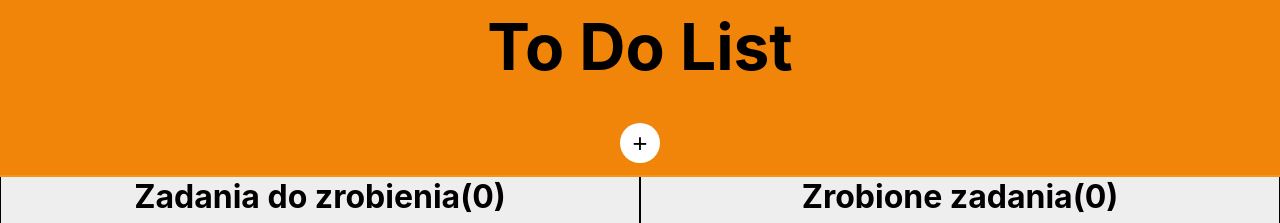
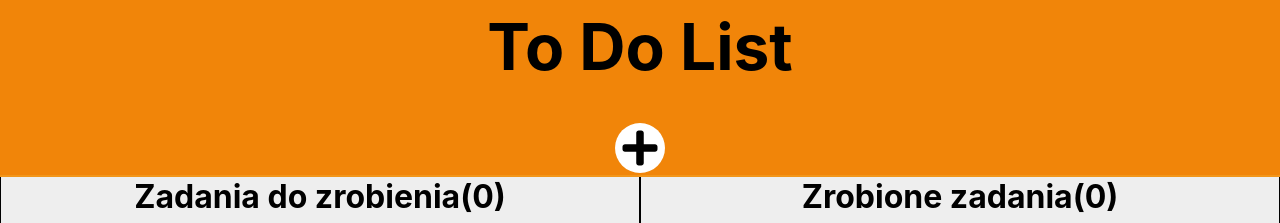
Before and after one commit to NowakKamil30/to-do-app-react, a React (Create React App) app: page / in a window 1280 px wide. Shown: the top 223 px of the page. Built offline with nearby package versions, Linux system fonts and the light colour scheme.

Commit message:
use font awesome and add header menu button.menu.active styles

```diff
--- a/src/component/Menu.js
+++ b/src/component/Menu.js
@@ -1,4 +1,6 @@
 import React, { Component } from "react";
+import { FontAwesomeIcon } from "@fortawesome/react-fontawesome";
+import { faPlus } from "@fortawesome/free-solid-svg-icons";
 import Button from "./Button";
 import AddTaskForm from "./AddTaskForm";
 import "./css/Menu.css";
@@ -35,10 +37,14 @@ class Menu extends Component {
     return null;
   };
   render() {
+    const addButtonClass = `menu ${this.state.add ? "active" : ""}`;
     return (
       <menu>
-        <Button onClick={this.handleButtonShowAddTask} className={"menu"}>
-          +
+        <Button
+          onClick={this.handleButtonShowAddTask}
+          className={addButtonClass}
+        >
+          <FontAwesomeIcon icon={faPlus} />
         </Button>
         {this.showAddTaskForm()}
       </menu>
--- a/src/component/css/Menu.css
+++ b/src/component/css/Menu.css
@@ -60,12 +60,23 @@ menu input[type=date]:focus
     box-shadow: 0px 0px 0px 2px rgba(0,0,0,0.5);
 }
 header menu button.menu{
-    width: 40px;
-    height: 40px;
+    box-sizing: border-box;
+    width: 50px;
+    height: 50px;
+    position: relative;
     border-radius: 50%;
-    line-height: 20px;
 
 }
-header menu button.menu .active{
+header menu button.menu svg
+{
+    font-size: 40px;
+    position: absolute;
+    top:50%;
+    left:50%;
+    transform: translate(-50%,-50%);
 
 }
+header menu button.menu.active{
+    color:white;
+    background-color: black;
+}
```
